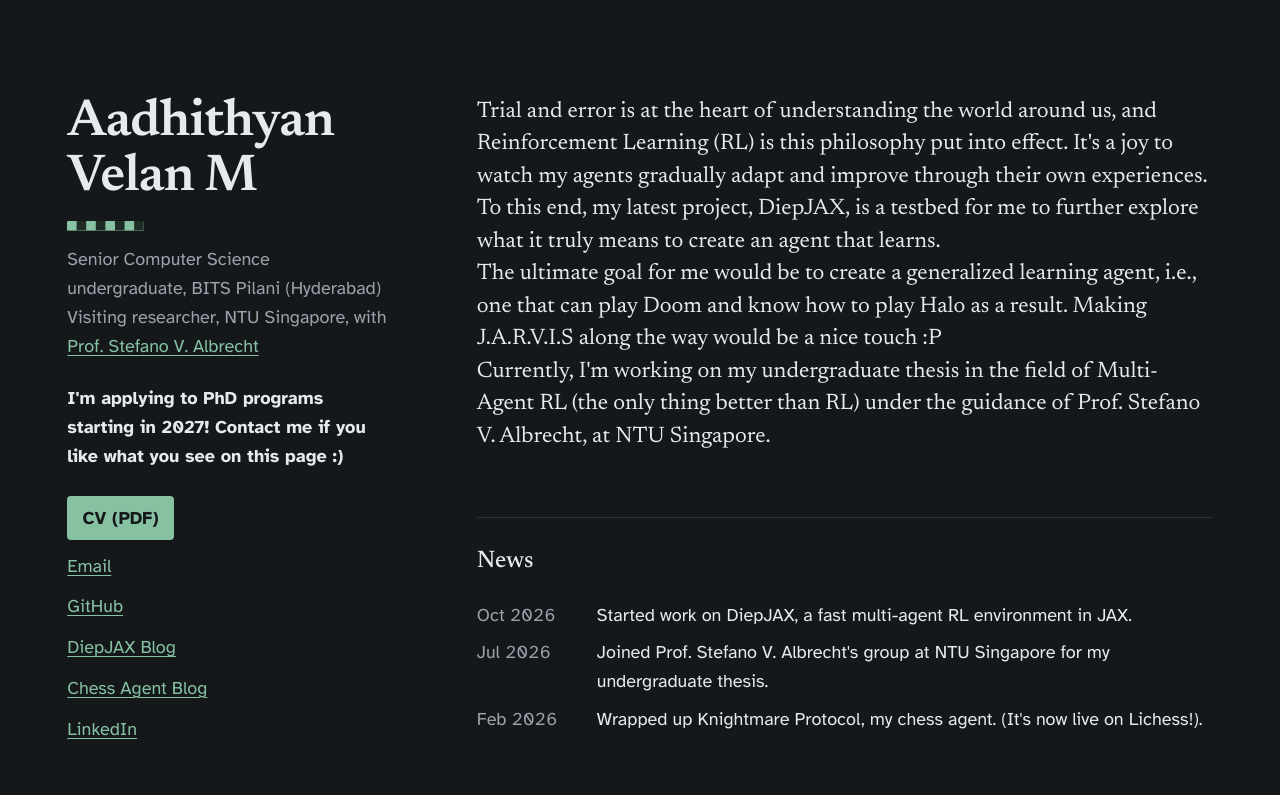
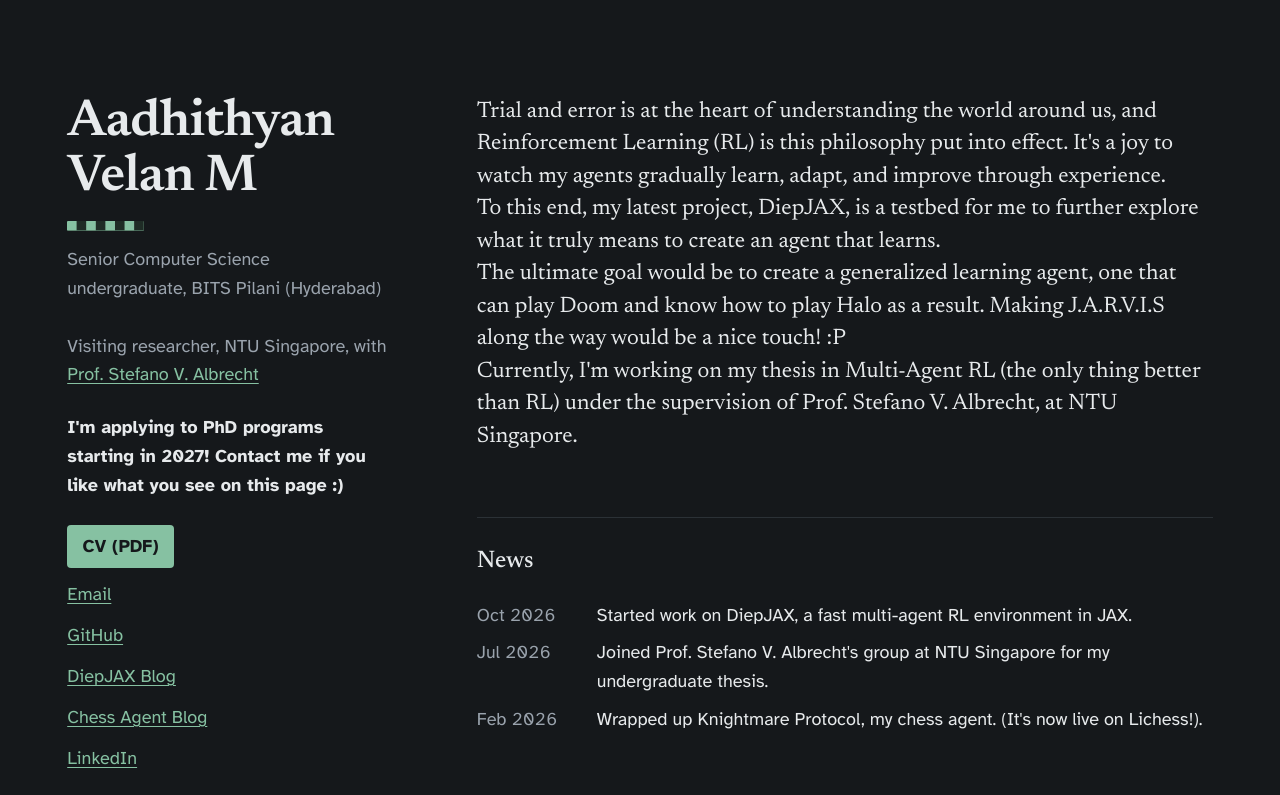
Before and after one commit to aadhithyan-velan-m/aadhithyan-velan-m.github.io, a plain HTML site: page index.html in a window 1280 px wide. Shown: the top 795 px of the page. Drawn offline with Linux system fonts and the light colour scheme.

Commit message:
Update index.html

```diff
--- a/index.html
+++ b/index.html
@@ -28,7 +28,7 @@
             <div>
                 <h1 class="name">Aadhithyan Velan M</h1>
                 <p class="role">
-                    Senior Computer Science undergraduate, BITS Pilani (Hyderabad)<br>
+                    Senior Computer Science undergraduate, BITS Pilani (Hyderabad)<br><br>
                     Visiting researcher, NTU Singapore, with
                     <a href="https://agents-lab.org/">Prof. Stefano V. Albrecht</a>
                 </p>
@@ -52,18 +52,28 @@
 
     <!-- ============ ABOUT ============ -->
     <section class="about" aria-label="About">
-        <p class="statement">
-            Trial and error is at the heart of understanding the world around us, and Reinforcement Learning (RL)
-            is this philosophy put into effect. It's a joy to watch my agents gradually adapt and improve through their own experiences.
-            <br>
-            To this end, my latest project, DiepJAX, is a testbed for me to further explore what it truly means to create an agent that learns.
-            <br>
-            The ultimate goal for me would be to create a generalized learning agent, i.e., one that can play Doom and know how to play Halo as a result.
-            Making J.A.R.V.I.S along the way would be a nice touch :P
-            <br>
-            Currently, I'm working on my undergraduate thesis in the field of Multi-Agent RL (the only thing better than RL) under the guidance of
-            Prof. Stefano V. Albrecht, at NTU Singapore.
-        </p>
+        <div class="statement">
+            <p>
+                Trial and error is at the heart of understanding the world around us, and Reinforcement Learning (RL)
+                is this philosophy put into effect. It's a joy to watch my agents gradually learn, adapt, and improve
+                through experience.
+            </p>
+
+            <p>
+                To this end, my latest project, DiepJAX, is a testbed for me to further explore what it truly means
+                to create an agent that learns.
+            </p>
+
+            <p>
+                The ultimate goal would be to create a generalized learning agent, one that can play Doom and know
+                how to play Halo as a result. Making J.A.R.V.I.S along the way would be a nice touch! :P
+            </p>
+
+            <p>
+                Currently, I'm working on my thesis in Multi-Agent RL (the only thing better than RL) under the supervision of
+                Prof. Stefano V. Albrecht, at NTU Singapore.
+            </p>
+        </div>
     </section>
 
     <!-- ============ NEWS (newest first; keep to 3–5 items) ============ -->
```
